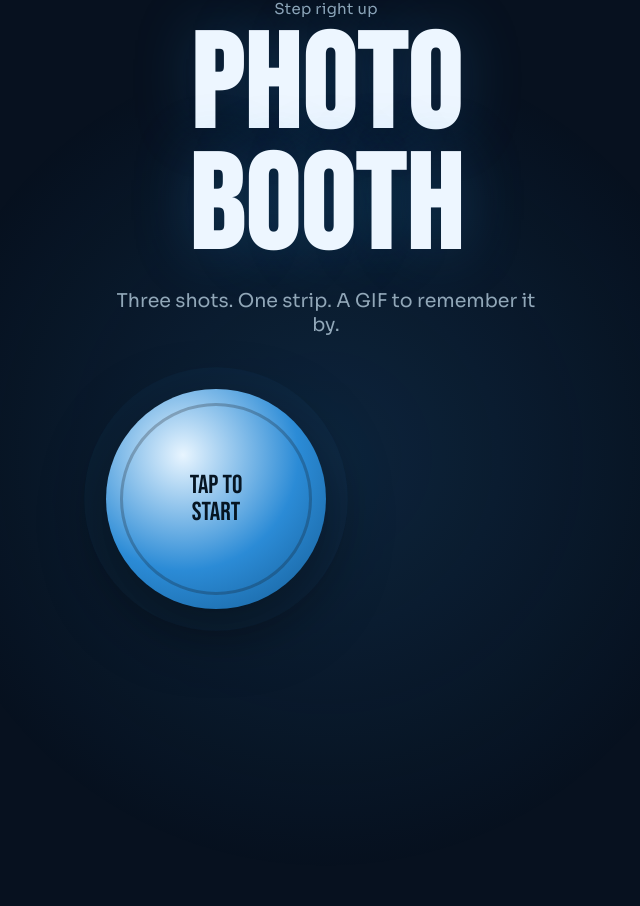
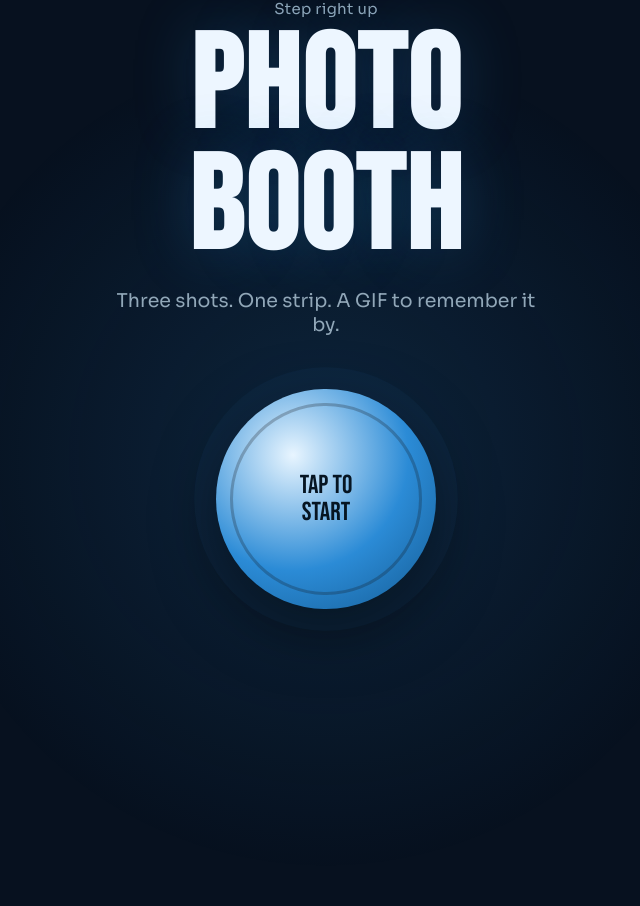
Before and after one commit to cocomln39/photobooth, a Flask app: page / in a window 1280 px wide. Shown: the part 49-955 px from the top of the page, without its empty margins (314-954 px from the left). Run offline with Flask 3, Linux system fonts and the light colour scheme; some libraries are stand-ins or nearby versions.

Commit message:
Fixed uncentered shutter button and made theme names readable.

```diff
--- a/static/css/style.css
+++ b/static/css/style.css
@@ -139,7 +139,6 @@ img { -webkit-user-drag: none; }
   border: none;
   background: radial-gradient(circle at 35% 30%, #e8f5ff 0%, var(--accent) 55%, #145a92 100%);
   position: relative;
-  display: flex;
   align-items: center;
   justify-content: center;
   box-shadow: 0 0 0 10px rgba(43,139,214,0.08), 0 20px 50px rgba(0,0,0,0.45);
@@ -239,6 +238,7 @@ img { -webkit-user-drag: none; }
 .theme-name {
   font-size: 16px;
   font-weight: 600;
+  color: #fff;
 }
 
 /* ==========================================================================
```
